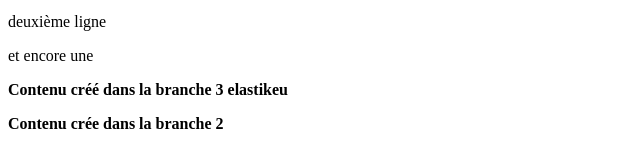
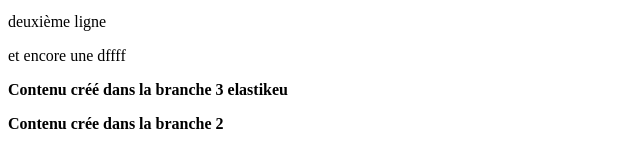
Before and after one commit to manumanmanman/git-scratch, a plain HTML site: page index.html in a window 1280 px wide. Shown: the part 145-312 px from the top of the page, 0-640 px from the left. Drawn offline with Linux system fonts and the light colour scheme.

Commit message:
3e depuis desktop

```diff
--- a/index.html
+++ b/index.html
@@ -17,7 +17,7 @@
   </li>
 </ol>
 <p>deuxième ligne</p>
-<p>et encore une</p>
+<p>et encore une dffff</p>
 <p><strong>Contenu créé dans la branche 3 elastikeu</strong></p>
 <p><strong>Contenu crée dans la branche 2</strong></p>
 
```
